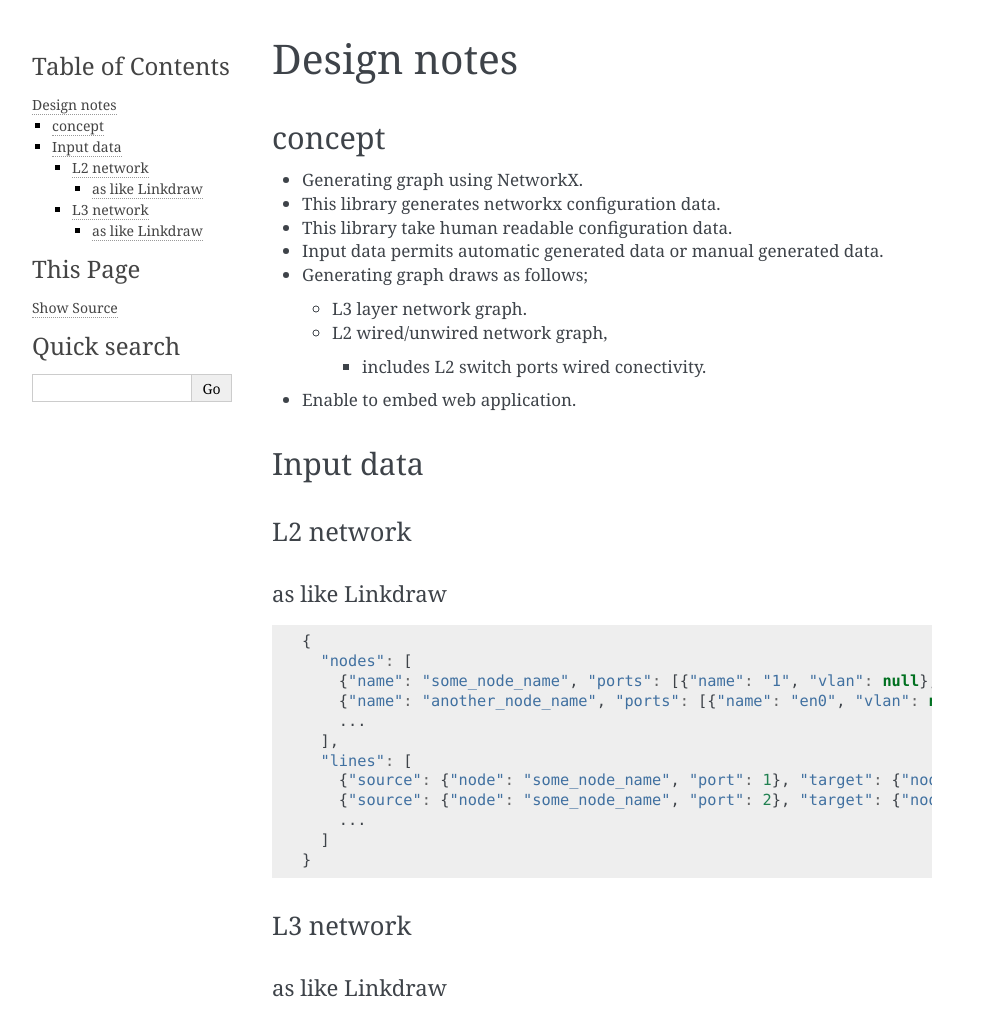
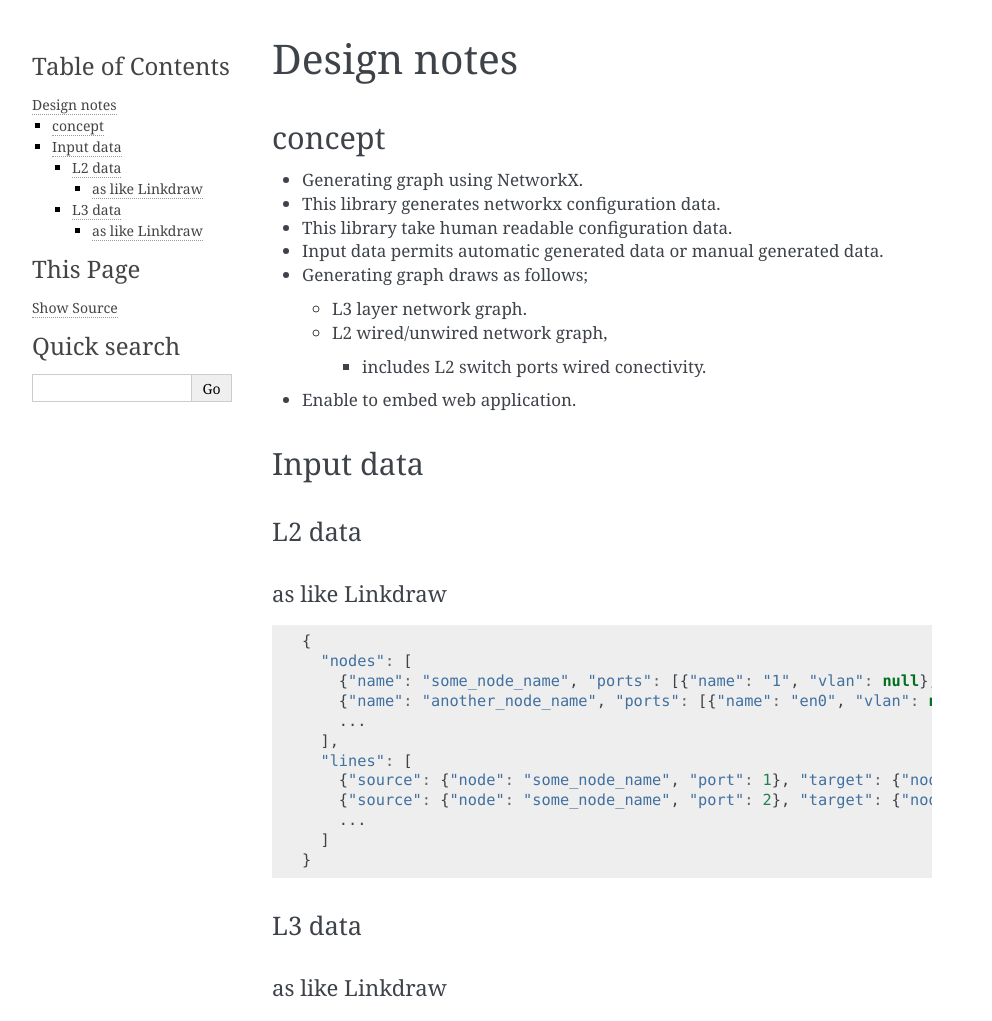
Before and after one commit to mkouhei/nwgraph, a Sphinx documentation site: the page built from docs/source/design.rst, in a window 1280 px wide. Shown: the top 1021 px of the page, without its empty margins (148-1140 px from the left). Built offline with Sphinx 7.4.7, drawn with Linux system fonts in a browser that asks for light colours.

Commit message:
Fixes subsection.
Signed-off-by: Kouhei Maeda <mkouhei@palmtb.net>

```diff
--- a/docs/source/design.rst
+++ b/docs/source/design.rst
@@ -21,8 +21,8 @@ concept
 Input data
 ==========
 
-L2 network
-----------
+L2 data
+-------
 
 as like Linkdraw
 ~~~~~~~~~~~~~~~~
@@ -42,8 +42,8 @@ as like Linkdraw
      ]
    }
 
-L3 network
-----------
+L3 data
+-------
 
 as like Linkdraw
 ~~~~~~~~~~~~~~~~
```
